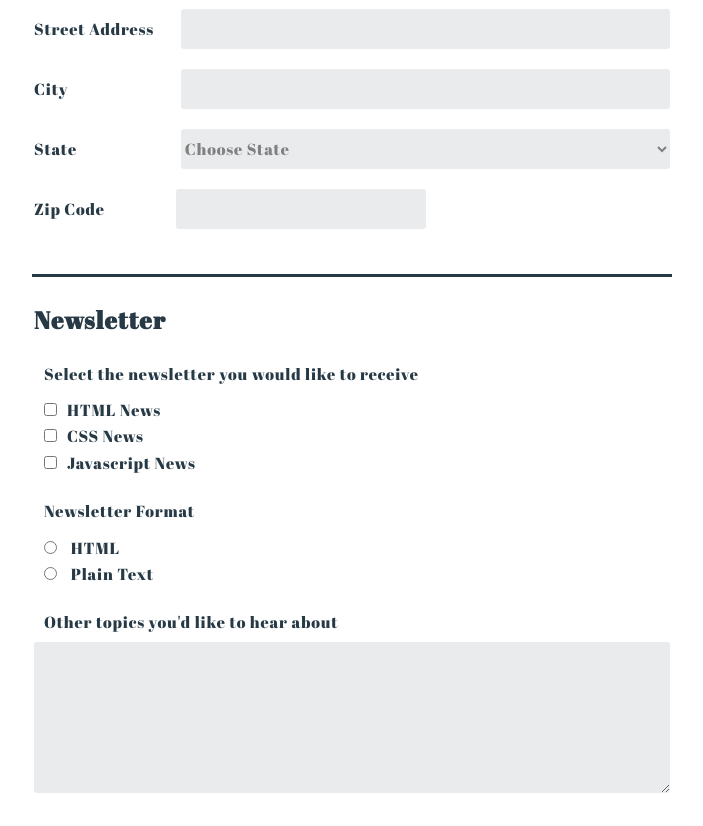
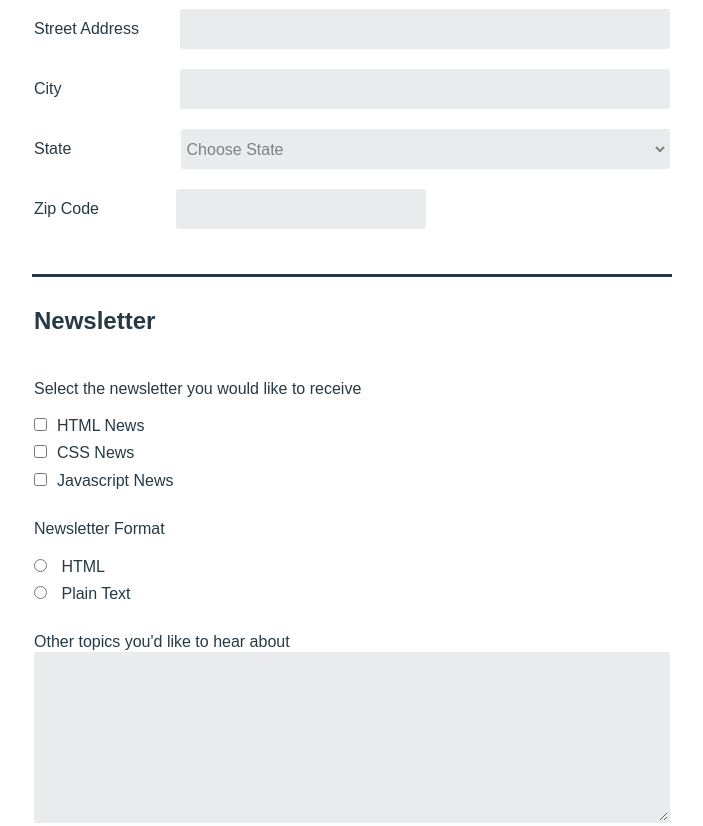
Before and after one commit to EskesJ/fewd-techdegree-unit3, a plain HTML site: page index.html in a window 1280 px wide. Shown: the part 540-1366 px from the top of the page, without its empty margins (288-991 px from the left). Drawn offline with Linux system fonts and the light colour scheme.

Commit message:
made some psuedo class additions, changed the font family

```diff
--- a/css/style.css
+++ b/css/style.css
@@ -1,10 +1,11 @@
-/* ------styles------ */
+/* ------Universal Selector------ */
 
 * {
   box-sizing: border-box;
-  font-family: 'Abril Fatface', cursive;
-  letter-spacing: 0.05em;
+  font-family: 'Quicksand', sans-serif;
 }
+
+/* ------Shared selectors over multiple divs------ */
 
 h1,
 h2,
@@ -16,6 +17,43 @@ h2,
   width: 90%;
   margin-left: auto;
   margin-right: auto;
+}
+
+input,
+select,
+textarea {
+  outline: none;
+}
+
+input {
+  padding: 3px;
+}
+
+.contact input[type],
+.contact-field select,
+textarea {
+  border: 2px solid transparent;
+}
+
+.contact input,
+textarea,
+select {
+  background-color: #e9ebed;
+  border-radius: 3px;
+  width: 100%;
+}
+
+legend {
+  font-size: 24px;
+  font-weight: bold;
+}
+
+/*------ Pseudo class------ */
+.contact-field input:hover,
+.contact-field-zip input:hover,
+select:hover,
+textarea:hover {
+border-color: #263945;
 }
 
 /*------ HEADER ONLY ------ */
@@ -65,10 +103,7 @@ fieldset {
   padding: 0;
 }
 
-legend {
-  font-size: 24px;
-  font-weight: bold;
-}
+
 label:first-of-type {
   margin-top: 25px;
 }
@@ -78,14 +113,6 @@ label:first-of-type {
   margin: 20px 0 10px 20px;
 }
 
-.contact input[type],
-textarea,
-select {
-  background-color: #e9ebed;
-  border: none;
-  border-radius: 3px;
-  width: 100%;
-}
 
 .contact input[type],
 select {
@@ -110,16 +137,29 @@ input[id="zip-code"] {
 .radio {
   margin-bottom: 30px;
 }
-.newsletter label,
+
 input[type="checkbox"],
 input[type="radio"] {
-  margin-left: 10px;
   margin-top: 10px;
 }
+
+.checkbox label:not(:first-child),
+.radio label:not(:first-child) {
+  margin-left: 10px;
+}
+
 
 .check-radio {
   display: block;
   margin-bottom: 10px;
+}
+
+.textarea-margin {
+  margin: 0px;
+}
+
+textarea {
+  padding: 10px;
 }
 
 /*------ submit buttton------ */
@@ -186,8 +226,20 @@ button[type="submit"] {
     right: 7.7%;
   }
 
+  .contact input[type],
+  .contact-field select {
+    margin-left: 0px;
+    box-shadow: none;
+    transition: margin-left 2s, box-shadow 1s;
+  }
 
 
+  /*------ Pseudo class Media Query------ */
 
+  .contact input[type]:focus,
+  .contact-field select:focus {
+    margin-left:-30px;
+    box-shadow: inset 0 0 10px #263945;
+}
 
 }
--- a/index.html
+++ b/index.html
@@ -62,7 +62,7 @@
                     </select>
                   </div>
 
-                  <div class="contact-field-zip">
+                    <div class="contact-field-zip">
                     <label for="zip-code">Zip Code</label>
                     <input type="number" id="zip-code" name="user_zip-code">
                   </div>
@@ -89,8 +89,8 @@
                     <input type="radio" name="user_format" value="Plain-Text" id="Plain-Text">
                     <label for="Plain-Text">Plain Text</label>
                   </div>
-                  <div class="textarea">
-                    <label for="topic-textarea" class="check-radio">Other topics you'd like to hear about</label>
+                  <div>
+                    <label for="topic-textarea" class="textarea-margin">Other topics you'd like to hear about</label>
                     <textarea name="user_topic-textarea" id="topic-textarea" cols="30" rows="8"></textarea>
                   </div>
                 </fieldset>
```
